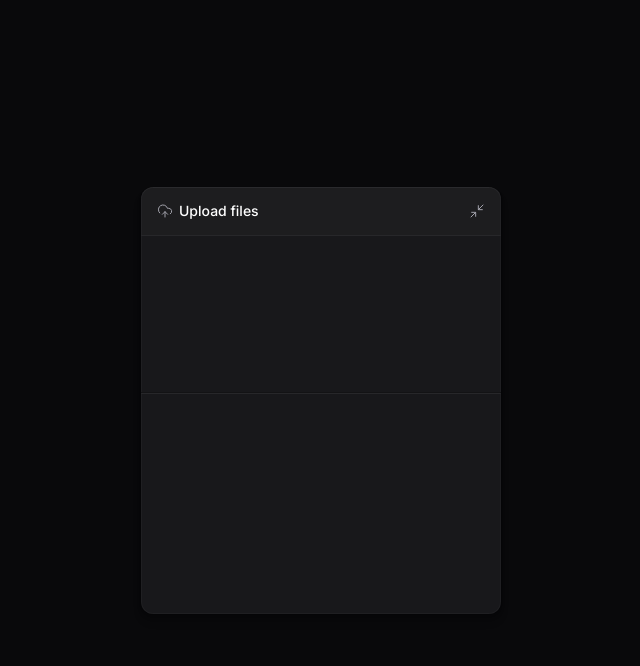
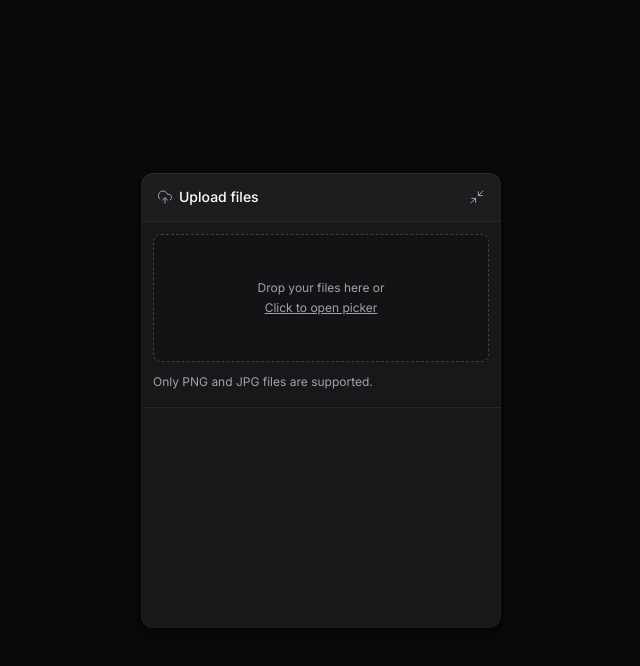
Before and after one commit to nicolasgfe/web, a React (Vite) app: page / in a window 1280 px wide. Both pictures are taken after a click on the button "Upload files". Shown: the top 666 px of the page, without its empty margins (319-959 px from the left). Built offline with nearby package versions, Linux system fonts and the light colour scheme.

Commit message:
Adicionando DropZone

```diff
--- a/package.json
+++ b/package.json
@@ -14,6 +14,7 @@
     "lucide-react": "^0.486.0",
     "react": "^19.1.0",
     "react-dom": "^19.0.0",
+    "react-dropzone": "^14.3.8",
     "tailwind-variants": "^1.0.0"
   },
   "devDependencies": {
--- a/src/components/upload-widget-dropzone.tsx
+++ b/src/components/upload-widget-dropzone.tsx
@@ -1,5 +1,30 @@
+import { useDropzone } from "react-dropzone"
+
+
 export function UploadWidgetDropzone() {
+	const { getRootProps, getInputProps, isDragActive } = useDropzone({
+		multiple: true,
+		accept: {
+			'image/jpeg': [],
+			'image/png': []
+		},
+		onDrop(acceptedFiles, fileRejections, event) {
+			console.log(acceptedFiles);
+		},
+	})
 	return (
-		<div className="px-3 h-32"></div>
+		<div className="px-3 flex flex-col gap-3">
+			<div
+				data-active={isDragActive}
+				className="cursor-pointer text-zinc-400 bg-black/20 p-5 rounded-lg border border-zinc-700 border-dashed h-32 flex flex-col items-center justify-center gap-1 hover:border-zinc-600 transition-colors data-[active=true]:bg-indigo-500/10 data-[active=true]:border-indigo-500 data-[active=true]:text-indigo-400"
+				{...getRootProps()}
+			>
+				<input type="file" {...getInputProps()} />
+
+				<span className="text-xs">Drop your files here or</span>
+				<span className="text-xs underline">Click to open picker</span>
+			</div>
+			<span className="text-xs text-zinc-400">Only PNG and JPG files are supported.</span>
+		</div>
 	)
 }
```
Also changed, not shown: 1 other file (tests, documents, lock files or other folders).
